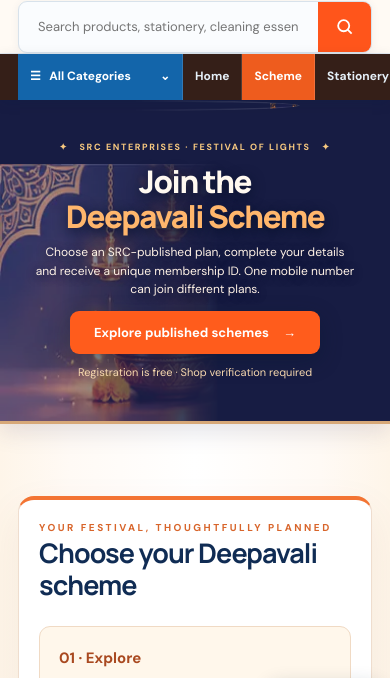
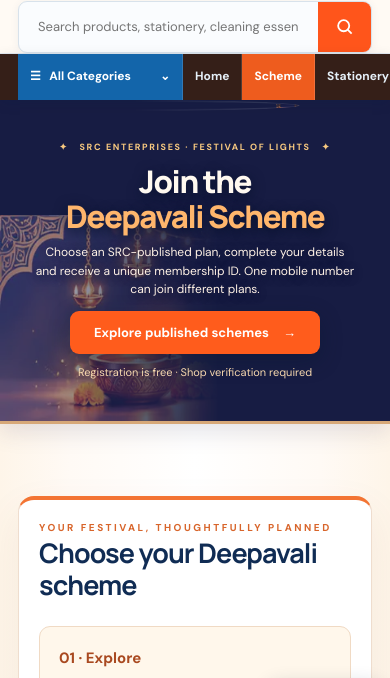
Before and after one commit to bv-prasanna/SRC, a plain HTML site: page index.html in a window 390 px wide. Shown: the part 114-792 px from the top of the page. Drawn offline with Linux system fonts and the light colour scheme; no server answers.

Commit message:
fix(festival): refine mobile artwork crop to keep diyas on both sides

```diff
--- a/assets/hero-fidelity.css
+++ b/assets/hero-fidelity.css
@@ -83,16 +83,16 @@
  .src-scheme-checkout .intro:before,
  .scheme-first-launch .scheme-page-hero:before{
   content:""!important;display:block!important;position:absolute;inset:0;z-index:0;pointer-events:none;
-  background:url("scheme-hero-final.webp") left bottom/auto 80% no-repeat;
+  background:url("scheme-hero-final.webp") left bottom/auto 64% no-repeat;
   -webkit-mask-image:linear-gradient(90deg,#000 0%,#000 16%,transparent 56%);
-  mask-image:linear-gradient(90deg,#000 0%,#000 16%,transparent 56%);opacity:.67
+  mask-image:linear-gradient(90deg,#000 0%,#000 16%,transparent 56%);opacity:.60
  }
  .src-scheme-checkout .intro:after,
  .scheme-first-launch .scheme-page-hero:after{
   content:""!important;display:block!important;position:absolute;inset:0;z-index:0;pointer-events:none;
-  background:url("scheme-hero-final.webp") right bottom/auto 80% no-repeat;
+  background:url("scheme-hero-final.webp") right bottom/auto 64% no-repeat;
   -webkit-mask-image:linear-gradient(270deg,#000 0%,#000 16%,transparent 56%);
-  mask-image:linear-gradient(270deg,#000 0%,#000 16%,transparent 56%);opacity:.67;box-shadow:none!important
+  mask-image:linear-gradient(270deg,#000 0%,#000 16%,transparent 56%);opacity:.60;box-shadow:none!important
  }
  .src-scheme-checkout .intro>*{position:relative;z-index:2}
  .src-scheme-checkout .intro h1,.scheme-first-launch .scheme-page-hero h1{font-size:clamp(30px,8vw,38px);max-width:350px;margin:10px auto}
```
